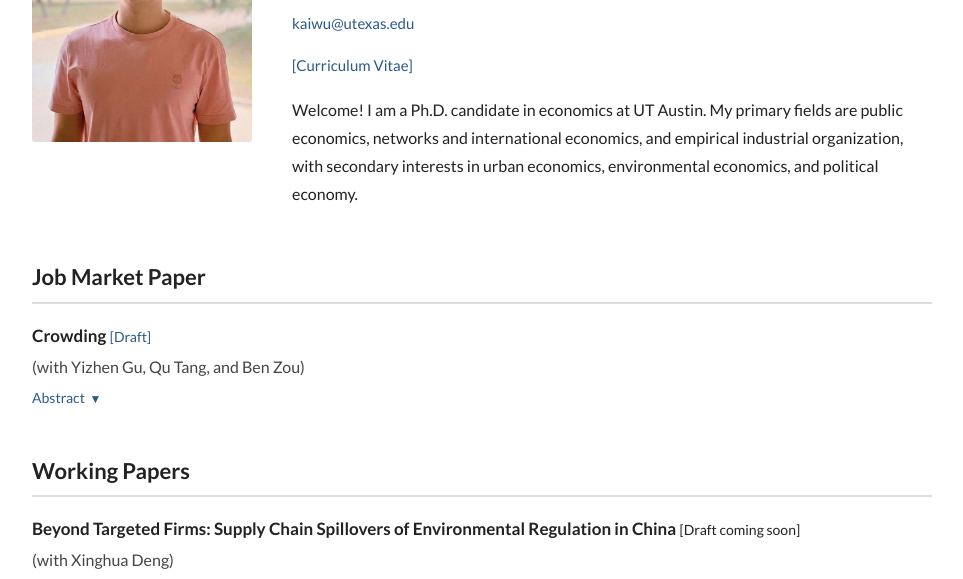
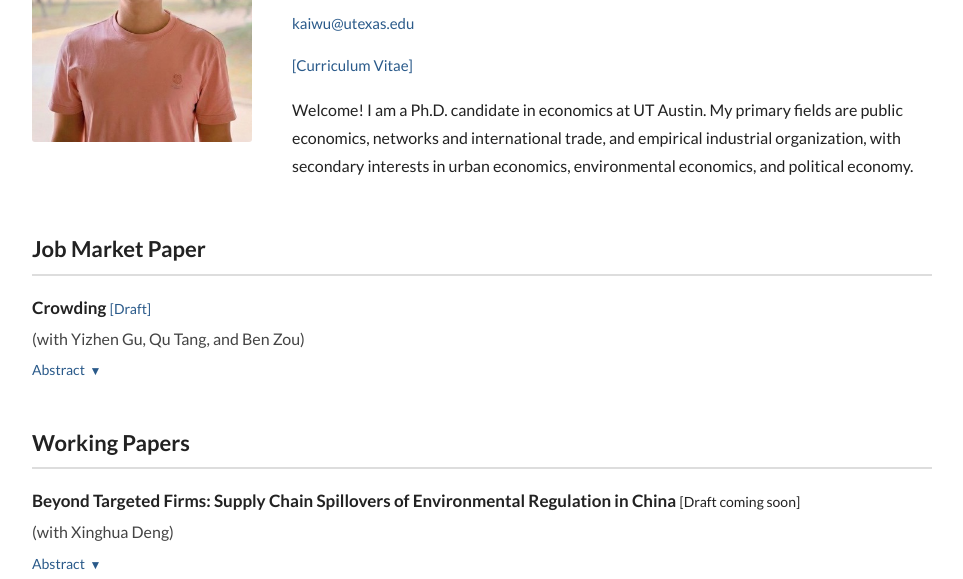
Before and after one commit to kaiwu777/kaiwu777.github.io, a plain HTML site: page index.html in a window 1280 px wide. Shown: the part 159-738 px from the top of the page, without its empty margins (158-1121 px from the left). Drawn offline with Linux system fonts and the light colour scheme.

Commit message:
CV and page: field wording Networks/International Trade
Co-Authored-By: Claude Fable 5.1 <noreply@anthropic.com>

```diff
--- a/index.html
+++ b/index.html
@@ -170,7 +170,7 @@
                 <a href="CV_KaiWu.pdf" target="_blank">[Curriculum Vitae]</a>
             </div>
             <div class="about">
-                Welcome! I am a Ph.D. candidate in economics at UT Austin. My primary fields are public economics, networks and international economics, and empirical industrial organization, with secondary interests in urban economics, environmental economics, and political economy.
+                Welcome! I am a Ph.D. candidate in economics at UT Austin. My primary fields are public economics, networks and international trade, and empirical industrial organization, with secondary interests in urban economics, environmental economics, and political economy.
             </div>
         </div>
     </div>
```
Also changed, not shown: 1 other file.
